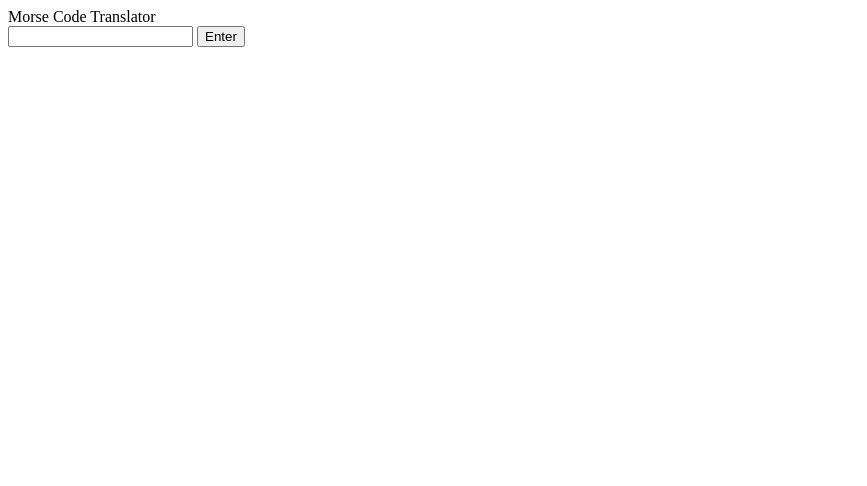
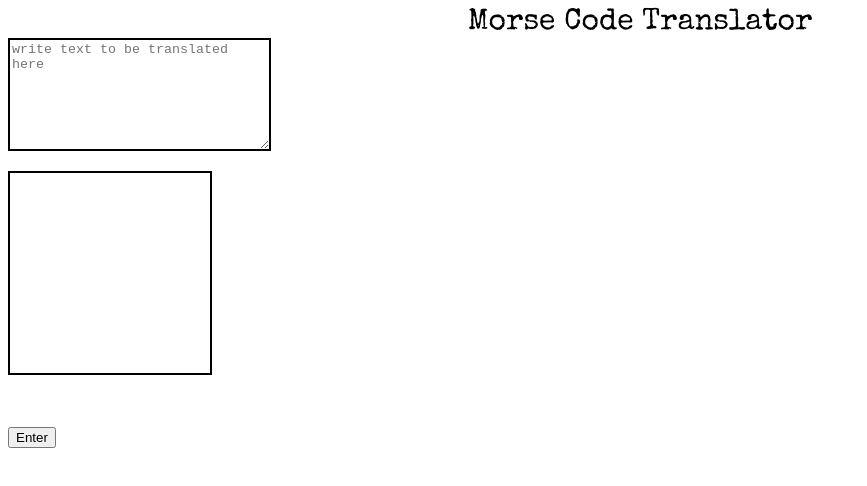
Before and after one commit to juliabanerjee/morse-code-translator, a website with bundled scripts: page index.html in a window 1280 px wide. Shown: the whole page, without its empty margins (0-867 px from the left). Built offline with nearby package versions, Linux system fonts and the light colour scheme.

Commit message:
more styles to help with final JS, final JS is not finished

```diff
--- a/index.html
+++ b/index.html
@@ -5,6 +5,9 @@
   <meta http-equiv="X-UA-Compatible" content="IE=edge">
   <meta name="viewport" content="width=device-width, initial-scale=1.0">
   <link rel="stylesheet" href="styles.css">
+  <link rel="preconnect" href="https://fonts.googleapis.com">
+<link rel="preconnect" href="https://fonts.gstatic.com" crossorigin>
+<link href="https://fonts.googleapis.com/css2?family=Fjalla+One&family=Special+Elite&display=swap" rel="stylesheet">
   <title>Morse Code Translator</title>
 </head>
 <body>
@@ -12,9 +15,12 @@
   <header>Morse Code Translator</header>
 </div>
   <div id="section2">
-    <input type="text" id="textbox">
+    <textarea id="textbox" rows="7" cols="30" placeholder="write text to be translated here"></textarea>
+    <p id="translationDisplay"></p>
+    <br>
+    <br>
     <button id="enter">Enter</button>
-    <p id="translationDisplay"></p>
+
   </div>
   <script src="./main.js" type="module"></script>
 </body>
--- a/styles.scss
+++ b/styles.scss
@@ -1 +1,26 @@
 // mobile version
+
+body{
+#section1{
+  display: flex;
+  justify-content: center;
+  header{
+    font-family: 'Special Elite', cursive;
+    font-size: 30px;
+  }
+}
+#section2{
+  display: inline-block;
+  justify-content: center;
+
+  #textbox{
+    border: 2px solid black;
+  }
+  #translationDisplay{
+    height: 200px;
+    width: 200px;
+    border: 2px solid black;
+  }
+
+}
+}
```
Also changed, not shown: styles.css.
